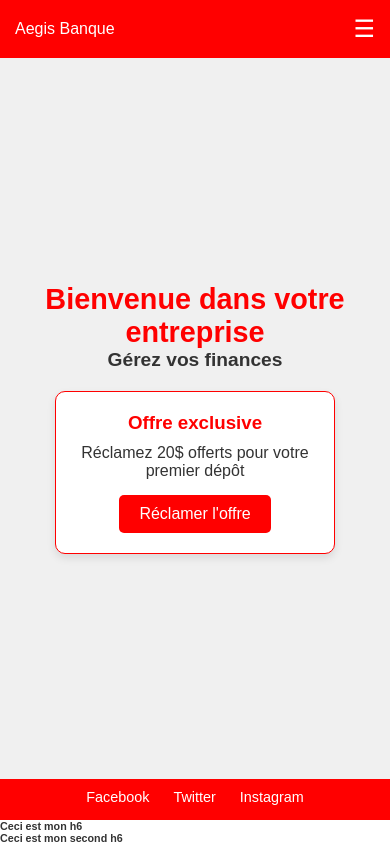
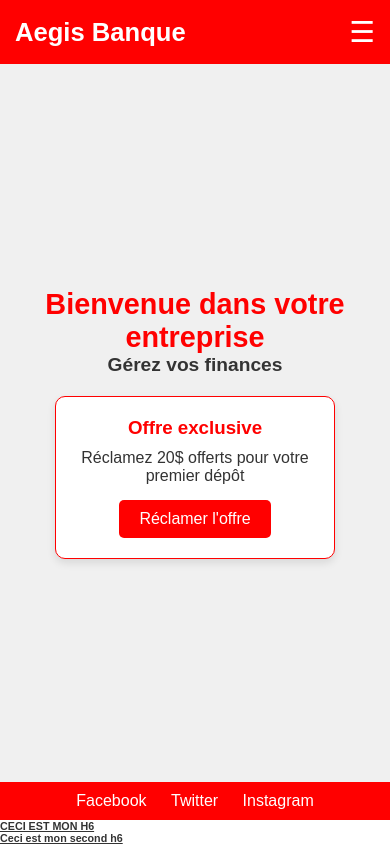
Before and after one commit to foot1210/aegis-bank, a plain HTML site: page aegis project/index.html in a window 390 px wide. Drawn offline with Linux system fonts and the light colour scheme.

Commit message:
Update style.css

```diff
--- a/aegis project/style.css
+++ b/aegis project/style.css
@@ -1,20 +1,47 @@
+@import './style/color.css';
+
+/* RESET */
 * {
     margin: 0;
     padding: 0;
     box-sizing: border-box;
 }
 
-
+/* GENERAL */
 body {
     font-family: Arial, sans-serif;
     color: #333;
     background-color: #fff;
     display: flex;
     flex-direction: column;
-    height: 100vh;
-    overflow: hidden;
+    min-height: 100vh;
+    overflow-x: hidden;
 }
 
+/* NAVBAR */
+.navbar {
+    background-color: red;
+    color: #fff;
+    padding: 15px;
+    display: flex;
+    justify-content: space-between;
+    align-items: center;
+}
+
+.logo {
+    font-size: 1.6em;
+    font-weight: bold;
+}
+
+.menu-burger {
+    background: none;
+    border: none;
+    color: #fff;
+    font-size: 1.8em;
+    cursor: pointer;
+}
+
+/* MAIN */
 .main-content {
     flex: 1;
     display: flex;
@@ -25,34 +52,6 @@ body {
     background-color: #f0f0f0;
 }
 
-.navbar {
-    background-color: red;
-    color: #fff;
-    padding: 15px;
-    display: flex;
-    justify-content: space-between;
-    align-items: center;
-}
-
-
-.logo img {
-    height: 100x;
-    width: 100px;
-}
-@media (min-width: 769px) {
-    .logo img {
-        height: 100px;
-    }
-}
-
-.menu-burger {
-    background: none;
-    border: none;
-    color: #fff;
-    font-size: 1.5em;
-    cursor: pointer;
-}
-
 .title {
     font-size: 1.8em;
     color: red;
@@ -61,19 +60,18 @@ body {
 
 .subtitle {
     font-size: 1.2em;
-    color: #333;
     margin-bottom: 20px;
     text-align: center;
 }
 
-
+/* CARD */
 .card {
     background-color: #fff;
     border: 1px solid red;
     border-radius: 10px;
     padding: 20px;
     text-align: center;
-    box-shadow: 0 4px 8px rgba(0, 0, 0, 0.1);
+    box-shadow: 0 4px 8px rgba(0,0,0,0.1);
     max-width: 80%;
 }
 
@@ -94,24 +92,19 @@ body {
     border-radius: 5px;
     cursor: pointer;
     font-size: 1em;
-    transition: background-color 0.3s;
+    transition: 0.3s;
 }
 
 .cta-button:hover {
-    background-color: red;
+    background-color: darkred;
 }
 
-
+/* FOOTER */
 .footer {
     background-color: red;
     color: #fff;
     padding: 10px;
     text-align: center;
-    font-size: 0.9em;
-}
-
-.social-links {
-    margin-bottom: 5px;
 }
 
 .social-links a {
@@ -124,7 +117,16 @@ body {
     text-decoration: underline;
 }
 
+/* H6 styles */
+.underlined {
+    text-decoration: underline;
+}
 
+.capitalized {
+    text-transform: uppercase;
+}
+
+/* RESPONSIVE */
 @media (min-width: 769px) {
     .navbar {
         padding: 20px;
```
